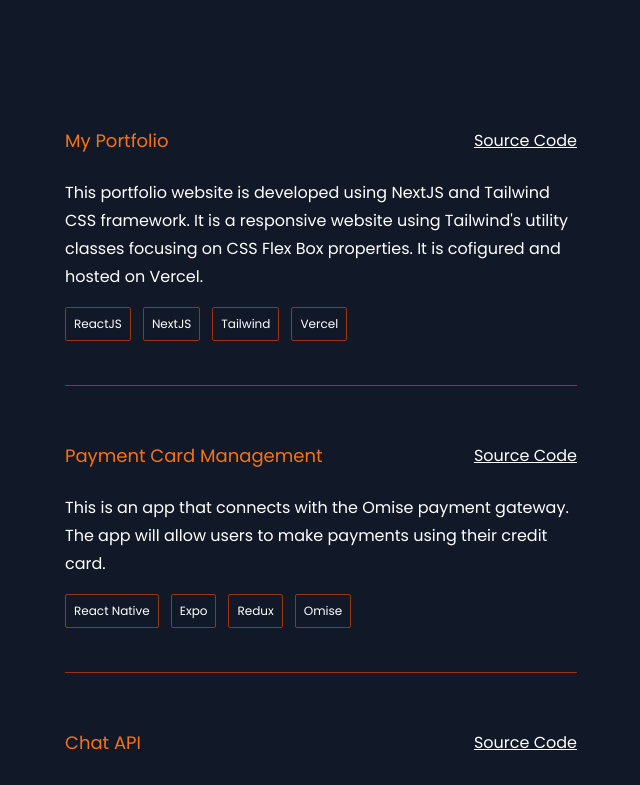
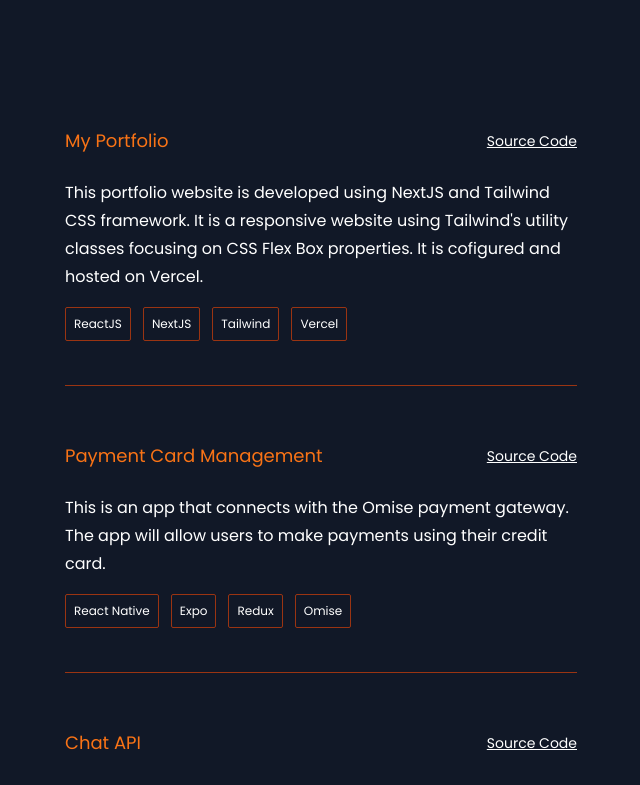
Before and after one commit to tinmaungzin/my-portfo, a Next.js app: page / in a window 1280 px wide. Shown: the part 3069-3854 px from the top of the page, without its empty margins (319-959 px from the left). Built offline with nearby package versions, Linux system fonts and the light colour scheme.

Commit message:
fix: font size on project section

```diff
--- a/components/Projects.tsx
+++ b/components/Projects.tsx
@@ -43,7 +43,7 @@ const Projects = () => {
                 <p className="py-2 text-lg text-orange-500">{project.name}</p>
                 <Link href={project.link} target="_blank">
                   {" "}
-                  <p className=" py-2 underline ">
+                  <p className=" py-2 underline text-sm">
                     Source Code
                   </p>{" "}
                 </Link>
```
